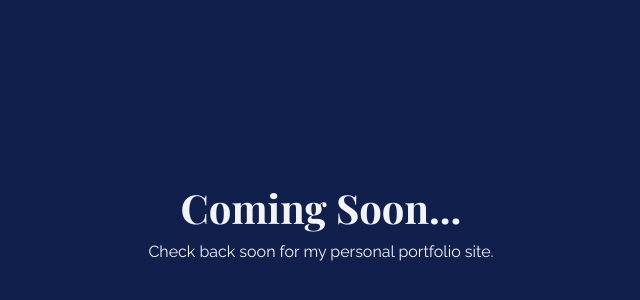
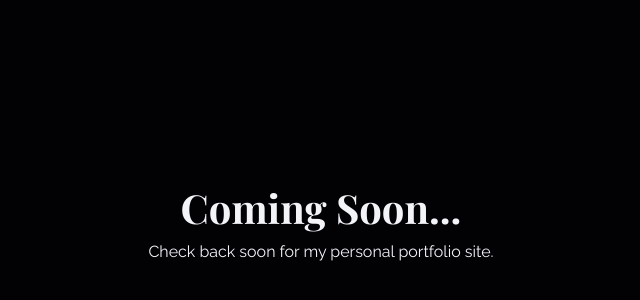
Before and after one commit to martinpsz/personal_website, a Gatsby site: page / in a window 1280 px wide. Shown: the part 168-468 px from the top of the page, without its empty margins (319-959 px from the left). Built offline with nearby package versions, Linux system fonts and the light colour scheme; Gatsby itself is replaced by a stand-in of ours.

Commit message:
Trying to set up development branch

```diff
--- a/src/pages/index.js
+++ b/src/pages/index.js
@@ -10,7 +10,7 @@ export default () => {
         justifyContent: 'center',
         alignItems: 'center',
         height: '100vh',
-        background: 'var(--Blue)',
+        background: 'var(--Black)',
         color: 'var(--White)',
     }
 
```
